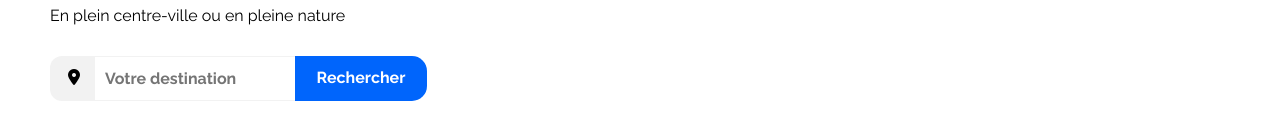
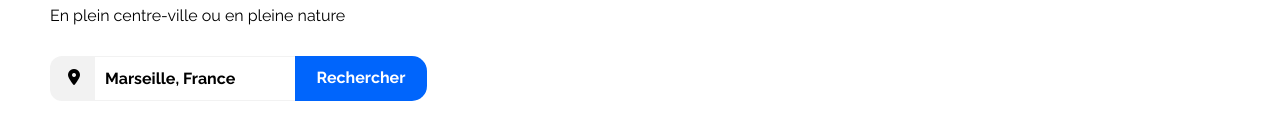
Before and after one commit to Abdennour76/Serhir_Abdennour_2_Booki_122024, a plain HTML site: page index.html in a window 1280 px wide. Shown: the part 149-286 px from the top of the page. Drawn offline with Linux system fonts and the light colour scheme.

Commit message:
Ajout de value
J'ai ajouter value à mon input pour qu'il affiche "Marseille, France" dès l'ouverture du site dans la barre de recherche

```diff
--- a/index.html
+++ b/index.html
@@ -55,6 +55,7 @@
               type="text"
               name="localisation"
               placeholder="Votre destination"
+              value="Marseille, France"
             />
             <button class="search-desktop">Rechercher</button>
             <button class="search-mobile">
```
